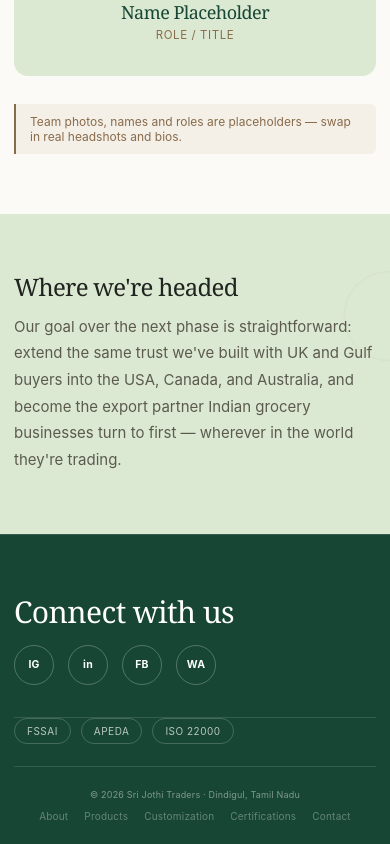
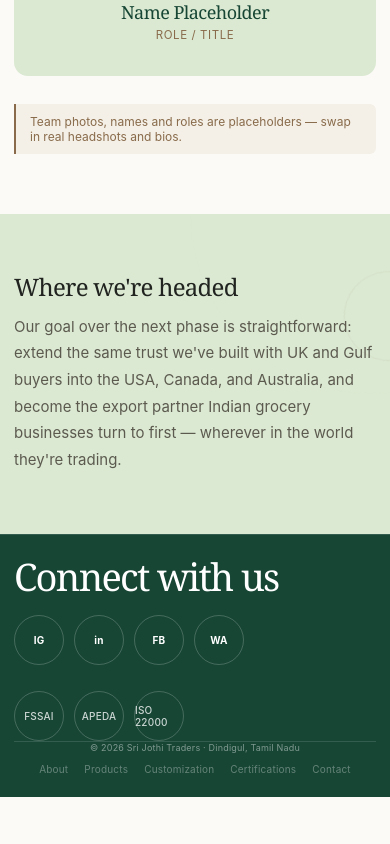
Before and after one commit to Lokesh-5618/sri-jothi-site, a React (Vite) app: page /about in a window 390 px wide. Shown: the part 2318-3162 px from the top of the page. After the commit the page ends 3115 px from the top, so only its background shows below. Built offline with nearby package versions, Linux system fonts and the light colour scheme.

Commit message:
Update index.css

```diff
--- a/src/index.css
+++ b/src/index.css
@@ -29,7 +29,7 @@
 
 /* ---------- reset ---------- */
 *, *::before, *::after { box-sizing: border-box; }
-html { scroll-behavior: smooth; }
+html { scroll-behavior: auto; }
 body {
   margin: 0;
   background: var(--paper);
@@ -446,46 +446,43 @@ section:not(.page-hero):not(.hero)::before {
 
 /* ---------- footer ---------- */
 footer {
-  padding: 26px 0;
+  padding: 42px 0 28px;
   background: var(--green);
   border-top: 1px solid rgba(255, 255, 255, .12);
   color: rgba(255, 255, 255, .45);
   font-size: 10px;
   letter-spacing: .02em;
 }
-.footer-inner {
-  display: flex;
-  justify-content: space-between;
-  align-items: center;
-  flex-wrap: wrap;
-  gap: 14px;
+
+/* Connect with us — separate top section */
+.footer-connect-section {
+  padding-bottom: 26px;
 }
-.footer-links { display: flex; gap: 22px; flex-wrap: wrap; }
-.footer-links a { opacity: .75; transition: opacity .25s; }
-.footer-links a:hover { opacity: 1; color: var(--lime); }
 
-.footer-connect-section {
-  padding: clamp(40px, 6vw, 64px) 0 clamp(32px, 5vw, 48px);
-  border-bottom: 1px solid rgba(255, 255, 255, .12);
-}
 .footer-connect {
   display: flex;
   align-items: center;
-  justify-content: space-between;
-  flex-wrap: wrap;
-  gap: 24px;
+  gap: 30px;
 }
+
 .footer-connect-label {
-  font: 400 clamp(30px, 4.4vw, 46px)/1 var(--serif);
-  letter-spacing: -.02em;
+  font: 400 clamp(42px, 4vw, 58px)/1 var(--serif);
+  letter-spacing: -.045em;
   color: #fff;
+  white-space: nowrap;
 }
-.footer-socials { display: flex; gap: 14px; }
+
+.footer-socials {
+  display: flex;
+  align-items: center;
+  gap: 16px;
+}
+
 .footer-socials a {
-  width: 52px;
-  height: 52px;
+  width: 66px;
+  height: 66px;
   border-radius: 50%;
-  border: 1px solid rgba(255, 255, 255, .25);
+  border: 1px solid rgba(255, 255, 255, .20);
   display: flex;
   align-items: center;
   justify-content: center;
@@ -495,29 +492,117 @@ footer {
   color: #fff;
   transition: background .25s, border-color .25s, transform .25s var(--ease), color .25s;
 }
-.footer-socials a:hover { background: var(--lime); color: var(--green); border-color: var(--lime); transform: translateY(-2px); }
 
-.footer-top {
+.footer-socials a:hover {
+  background: var(--lime);
+  color: var(--green);
+  border-color: var(--lime);
+  transform: translateY(-2px);
+}
+
+/* Certifications — own row below Connect with us */
+.footer-cert-section {
+  border-top: 1px solid rgba(255, 255, 255, .12);
+  padding-top: 18px;
+  padding-bottom: 18px;
   display: flex;
-  padding-bottom: 22px;
-  margin-bottom: 22px;
-  border-bottom: 1px solid rgba(255, 255, 255, .12);
+  justify-content: flex-end;
 }
-.footer-certs { display: flex; gap: 10px; flex-wrap: wrap; }
+
+.footer-certs {
+  display: flex;
+  align-items: center;
+  gap: 16px;
+}
+
 .footer-cert-badge {
-  font-size: 10px;
-  letter-spacing: .05em;
-  color: rgba(255, 255, 255, .7);
-  border: 1px solid rgba(255, 255, 255, .2);
-  padding: 6px 12px;
-  border-radius: 999px;
+  width: 66px;
+  height: 66px;
+  border-radius: 50%;
+  border: 1px solid rgba(255, 255, 255, .20);
+  display: flex;
+  align-items: center;
+  justify-content: center;
+  font-size: 11px;
+  font-weight: 500;
+  letter-spacing: .02em;
+  color: rgba(255, 255, 255, .78);
+  transition: background .25s, border-color .25s, transform .25s var(--ease), color .25s;
 }
-@media (max-width: 600px) {
-  .footer-connect { justify-content: flex-start; gap: 18px; }
-  .footer-socials a { width: 40px; height: 40px; font-size: 10.5px; }
+
+.footer-cert-badge:hover {
+  background: rgba(255, 255, 255, .08);
+  border-color: rgba(255, 255, 255, .40);
+  color: #fff;
+  transform: translateY(-2px);
 }
+
+/* Bottom row */
+.footer-inner {
+  border-top: 1px solid rgba(255, 255, 255, .12);
+  padding-top: 25px;
+  display: flex;
+  justify-content: space-between;
+  align-items: center;
+  flex-wrap: wrap;
+  gap: 14px;
+}
+
+.footer-links {
+  display: flex;
+  gap: 22px;
+  flex-wrap: wrap;
+}
+
+.footer-links a {
+  opacity: .75;
+  transition: opacity .25s;
+}
+
+.footer-links a:hover {
+  opacity: 1;
+  color: var(--lime);
+}
+
+@media (max-width: 1000px) {
+  .footer-connect { gap: 22px; }
+  .footer-connect-label { font-size: 44px; }
+  .footer-socials, .footer-certs { gap: 10px; }
+  .footer-socials a, .footer-cert-badge { width: 58px; height: 58px; }
+}
+
+@media (max-width: 900px) {
+  .footer-inner { flex-direction: column; text-align: center; gap: 10px; }
+  .footer-links { justify-content: center; }
+}
+
+@media (max-width: 768px) {
+  .footer-main { display: block; }
+}
+
+@media (max-width: 640px) {
+  .footer-connect {
+    flex-direction: column;
+    align-items: flex-start;
+    gap: 20px;
+  }
+  .footer-connect-label { font-size: 42px; }
+  .footer-socials { gap: 10px; }
+  .footer-socials a, .footer-cert-badge { width: 54px; height: 54px; }
+  .footer-cert-section { justify-content: flex-start; }
+  .footer-certs { gap: 10px; flex-wrap: wrap; }
+  .footer-inner { padding-top: 20px; }
+  .footer-links { gap: 16px; font-size: 10px; }
+  footer { padding: 30px 0 22px; }
+}
+
+@media (max-width: 390px) {
+  .footer-connect-label { font-size: 38px; }
+  .footer-socials a, .footer-cert-badge { width: 50px; height: 50px; font-size: 10px; }
+}
+
 @media (prefers-reduced-motion: reduce) {
-  .footer-socials a { transition: none; }
+  .footer-socials a, .footer-cert-badge { transition: none; }
 }
 
 /* ---------- page-load veil ---------- */
@@ -755,7 +840,7 @@ body:before {
 .journey-note { max-width: 300px; font-size: 12px; line-height: 1.7; color: var(--muted); }
 /* tall scroll track: the extra height (300vh - 100vh) is the scroll
    distance the user travels while the section stays pinned in place */
-.journey-scroll { position: relative; height: 350vh; }
+.journey-scroll { position: relative; height: 100vh; min-height: 0; }
 .journey-pin {
   position: sticky;
   top: 0;
```
